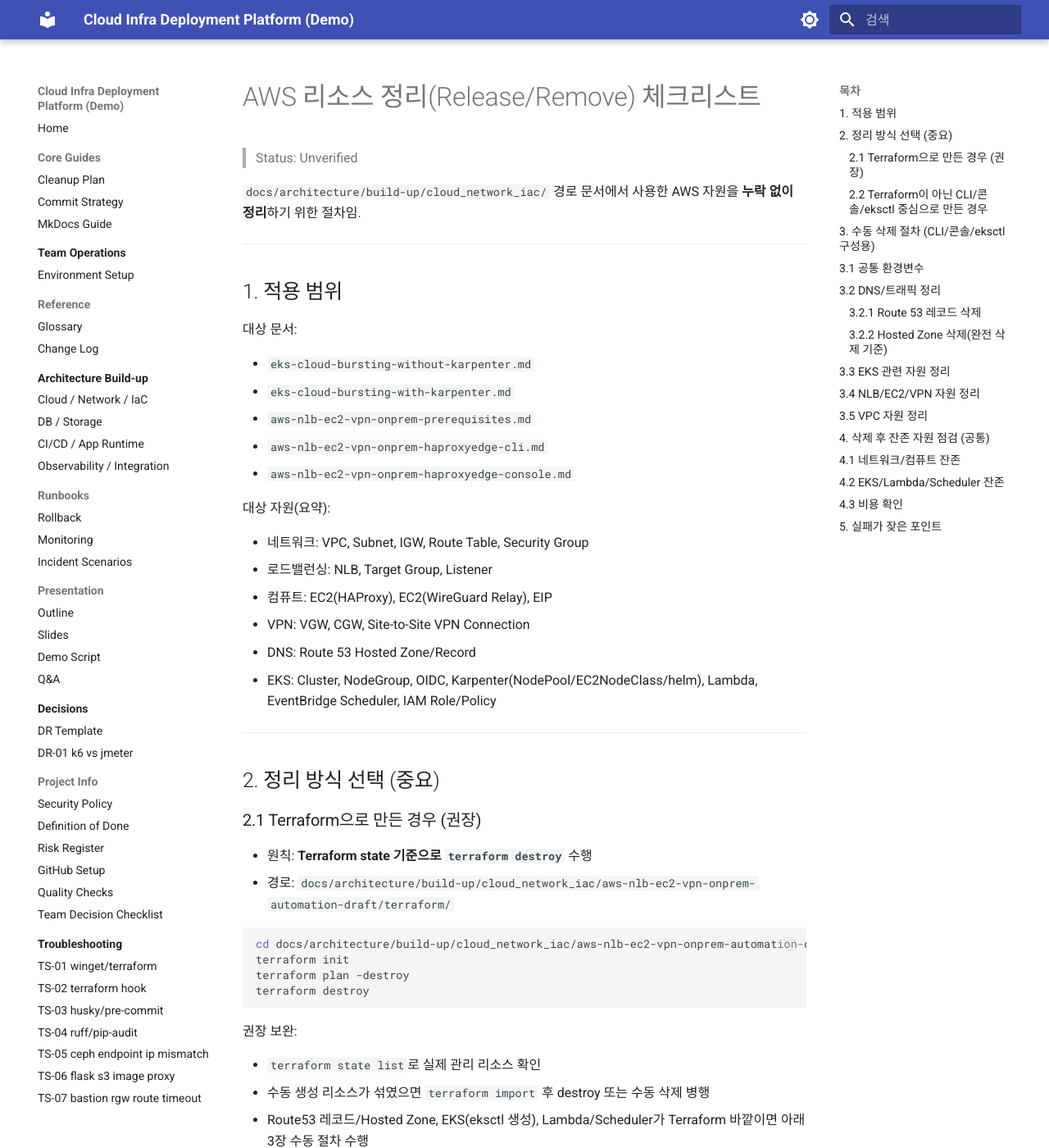
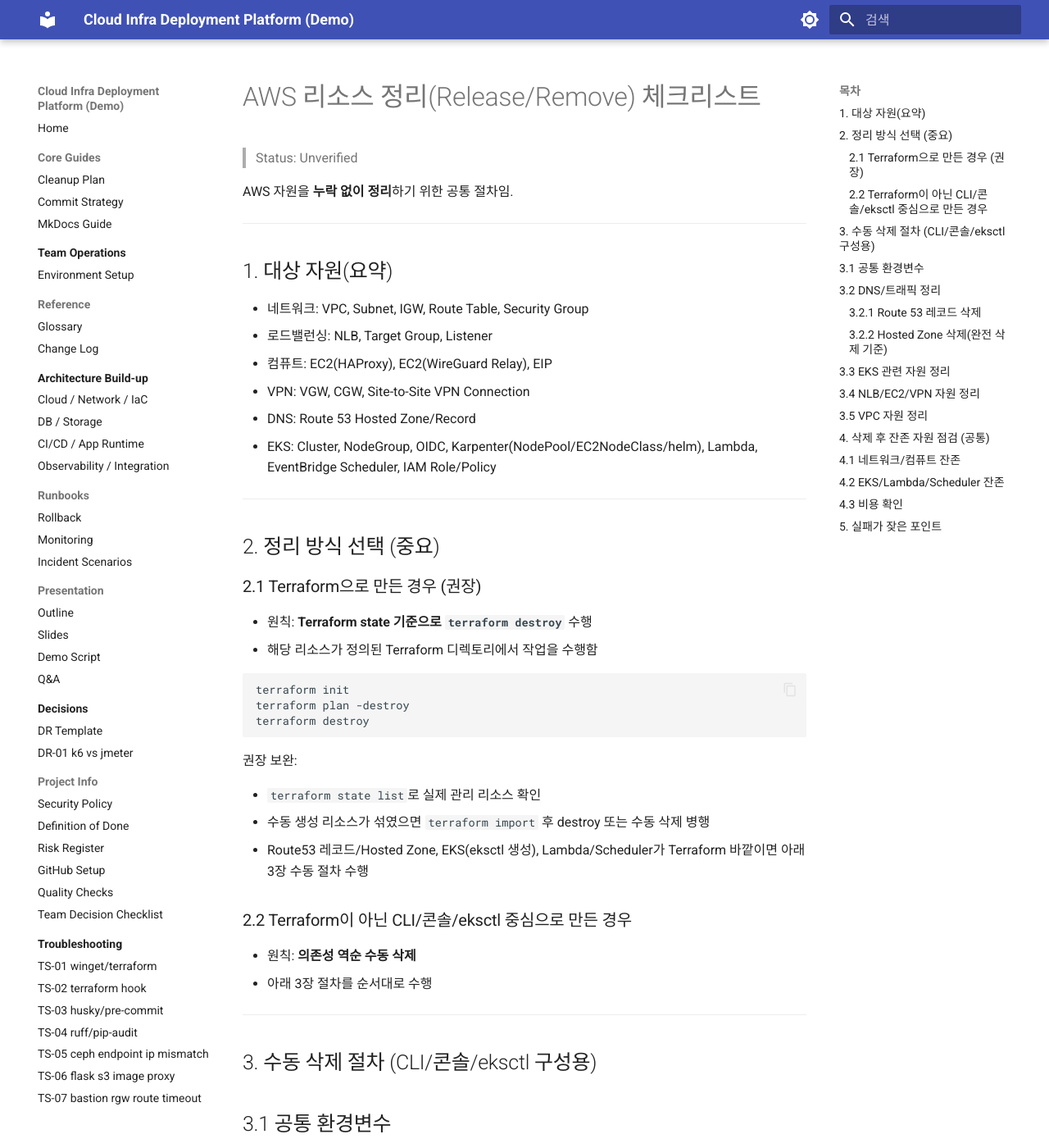
Before and after one commit to KosaCloudTeam2/infra-platform, an MkDocs documentation site: the page built from docs/architecture/build-up/cloud_network_iac/aws-resource-cleanup-checklist.md, in a window 1280 px wide and 1400 px high. Shown: the whole window at 82% size. Built offline with MkDocs 1.6.1 and Material for MkDocs 9.7.7, drawn with Linux system fonts in a browser that asks for light colours.

Commit message:
docs: 자원정리 문서 수정

````diff
--- a/docs/architecture/build-up/cloud_network_iac/aws-resource-cleanup-checklist.md
+++ b/docs/architecture/build-up/cloud_network_iac/aws-resource-cleanup-checklist.md
@@ -2,22 +2,11 @@
 
 > Status: Unverified
 
-`docs/architecture/build-up/cloud_network_iac/` 경로 문서에서 사용한 AWS 자원을 **누락 없이
-정리**하기 위한 절차임.
+AWS 자원을 **누락 없이 정리**하기 위한 공통 절차임.
 
 ---
 
-## 1. 적용 범위
-
-대상 문서:
-
-- `eks-cloud-bursting-without-karpenter.md`
-- `eks-cloud-bursting-with-karpenter.md`
-- `aws-nlb-ec2-vpn-onprem-prerequisites.md`
-- `aws-nlb-ec2-vpn-onprem-haproxyedge-cli.md`
-- `aws-nlb-ec2-vpn-onprem-haproxyedge-console.md`
-
-대상 자원(요약):
+## 1. 대상 자원(요약)
 
 - 네트워크: VPC, Subnet, IGW, Route Table, Security Group
 - 로드밸런싱: NLB, Target Group, Listener
@@ -34,11 +23,9 @@
 ### 2.1 Terraform으로 만든 경우 (권장)
 
 - 원칙: **Terraform state 기준으로 `terraform destroy`** 수행
-- 경로:
-  `docs/architecture/build-up/cloud_network_iac/aws-nlb-ec2-vpn-onprem-automation-draft/terraform/`
+- 해당 리소스가 정의된 Terraform 디렉토리에서 작업을 수행함
 
 ```bash
-cd docs/architecture/build-up/cloud_network_iac/aws-nlb-ec2-vpn-onprem-automation-draft/terraform
 terraform init
 terraform plan -destroy
 terraform destroy
````
